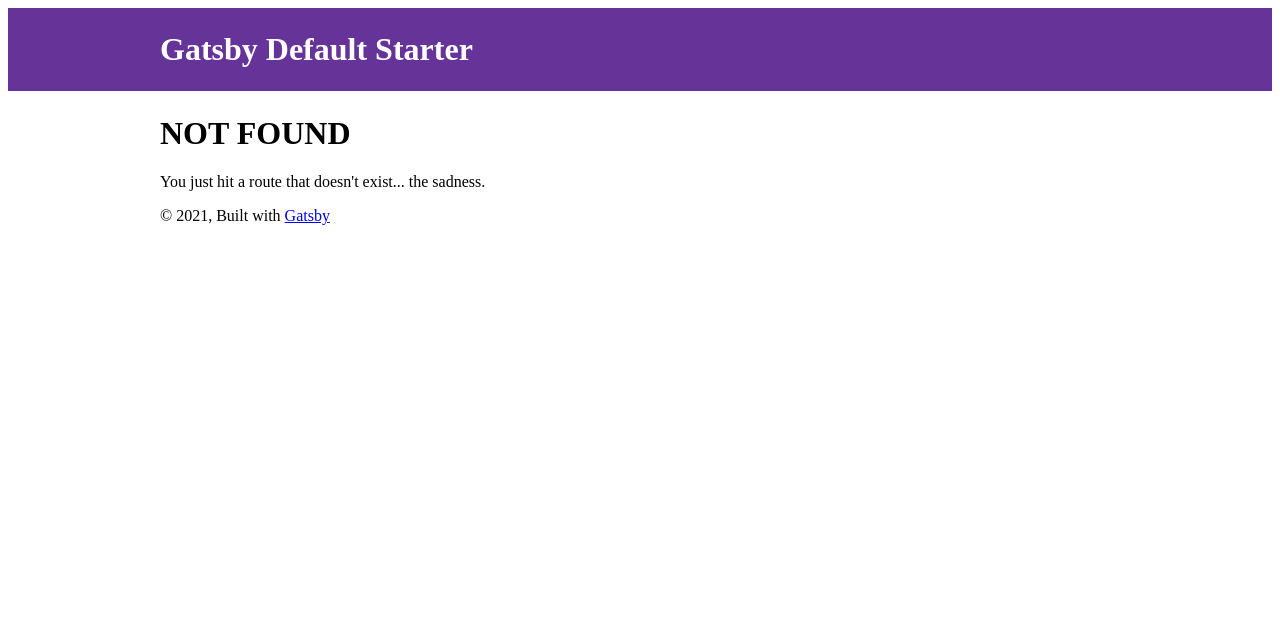
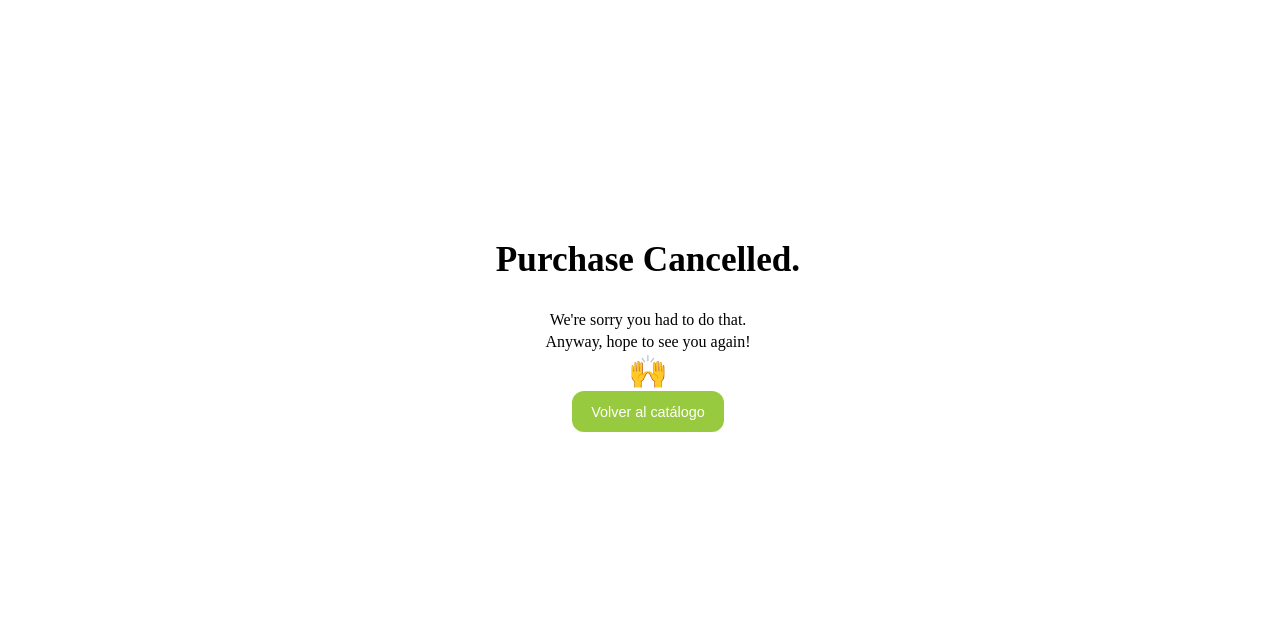
Before and after one commit to Irungaray/GatsbE-Commerce, a Gatsby site: page /sorry in a window 1280 px wide. Before the commit this address had no page. Built offline with nearby package versions, Linux system fonts and the light colour scheme; Gatsby itself is replaced by a stand-in of ours.

Commit message:
No Thanks Component

```diff
--- a/src/components/layout.js
+++ b/src/components/layout.js
@@ -10,6 +10,8 @@ import PropTypes from "prop-types"
 import { StaticQuery, graphql } from "gatsby"
 
 import Header from "./header"
+
+// import './layout.css'
 
 const Layout = ({ children }) => (
   <StaticQuery
--- a/src/pages/index.js
+++ b/src/pages/index.js
@@ -12,6 +12,7 @@ const IndexPage = () => (
     <p>Welcome to your new Gatsby site.</p>
     <p>Now go build something great.</p>
     <Link to="/thanks/">Go to Thanks.</Link>
+    <Link to="/sorry/">Go to Sorry .</Link>
   </Layout>
 )
 
--- /dev/null
+++ b/src/pages/sorry.js
@@ -0,0 +1,26 @@
+import React from 'react'
+import { Link } from 'gatsby'
+
+import { SEO } from '../components'
+import { Button, Purchase } from '../styles/components'
+
+export default function thanks() {
+  return (
+    <div>
+      <SEO title="Not so great purchase!" />
+
+      <Purchase>
+        <h2>Purchase Cancelled.</h2>
+        <p>We're sorry you had to do that.</p>
+        <p>Anyway, hope to see you again!</p>
+        <span rol='img' aria-label='emoji'>🙌</span>
+
+        <Link to='/'>
+          <Button>
+            Volver al catálogo
+          </Button>
+        </Link>
+      </Purchase>
+    </div>
+  )
+}
```
